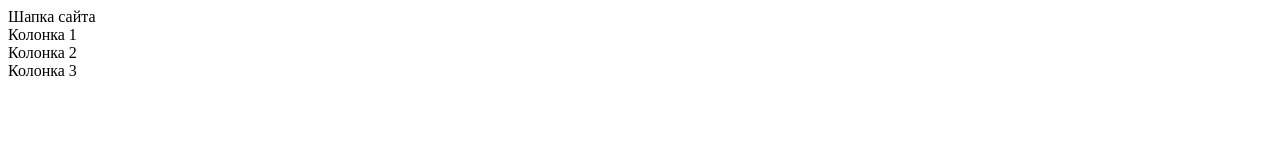
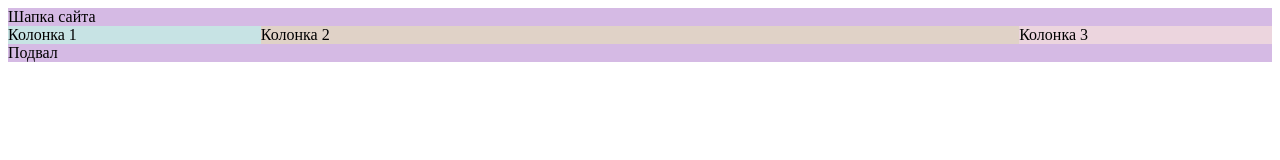
Before and after one commit to maksimkurdeko/maksimkurdeko.github.io, a plain HTML site: page webpage.html in a window 1280 px wide. Drawn offline with Linux system fonts and the light colour scheme.

Commit message:
Update webpage.html

```diff
--- a/webpage.html
+++ b/webpage.html
@@ -1,7 +1,15 @@
 <html xmlns="http://www.w3.org/1999/xhtml">
  <head>
   <meta http-equiv="Content-Type" content="text/html; charset=utf-8" />
-  <title>Три колонки</title>
+  <title>Макет 4</title>
+  <style type="text/css">
+   .header, .footer { background: #D5BAE4; }
+   .layout { overflow: hidden; }
+   .layout DIV { float: left; }
+   .col1 { background: #C7E3E4; width: 20%; }
+   .col2 { background: #E0D2C7; width: 60%; }
+   .col3 { background: #ECD5DE; width: 20%; }
+  </style>
  </head>
  <body>
   <div class="header">Шапка сайта</div>
@@ -10,5 +18,6 @@
    <div class="col2">Колонка 2</div>
    <div class="col3">Колонка 3</div>
   </div>
-</body>
+  <div class="footer">Подвал</div>
+ </body>
 </html>
```
